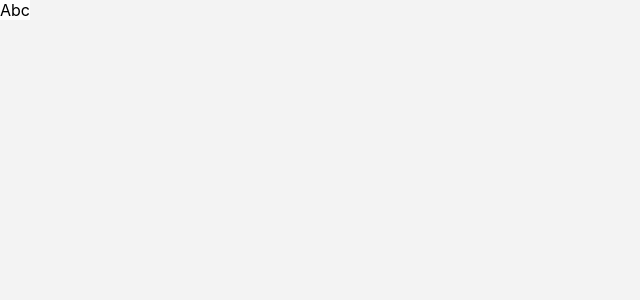
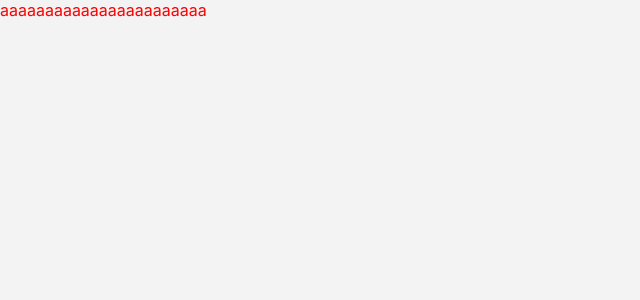
Before and after one commit to abdullahsuhaisk/reactVideoPlayer, a React (Create React App) app: page /video in a window 1280 px wide. Shown: the top 300 px of the page, without its empty margins (0-640 px from the left). Built offline with nearby package versions, Linux system fonts and the light colour scheme.

Commit message:
Overlay is Okay

```diff
--- a/src/App.tsx
+++ b/src/App.tsx
@@ -7,20 +7,27 @@ const App: React.FC = () => {
   return (
     <div className="App" style={{ width: '100%', height: '100vh', overflow: 'hidden', backgroundColor: '#f3f3f3', position: 'relative' }}>
       <Player />
-
-      <div style={{
-        position: 'absolute',
-        top: 0,
-        left: 0,
-        pointerEvents: 'none',
-        backgroundColor: 'white'
-      }}>
-        Abc
-
-      </div>
-
+      <OverlayPortal>
+        <div style={{ color: 'red' }}>
+          aaaaaaaaaaaaaaaaaaaaaaa
+        </div>
+      </OverlayPortal>
     </div>
   );
 }
 
 export default App;
+
+/*
+      <div className="Overlay-Container" style={{
+        position: 'absolute',
+        top: 0,
+        left: 0,
+        width: '100%',
+        height: '100%',
+        pointerEvents: 'none',
+        backgroundColor: 'rgba(0,0,0,0.7)'
+      }}>
+        Abc
+      </div>
+*/
--- a/src/components/OverlayPortal.tsx
+++ b/src/components/OverlayPortal.tsx
@@ -4,15 +4,15 @@ import ResizeSensor from 'css-element-queries/src/ResizeSensor';
 import { throttle } from 'lodash';
 
 const aspectRatio = 1.777;
-const modalRoot = document.getElementsByClassName('player-overlay')[0] as HTMLDivElement;
+const modalRoot = document.getElementsByClassName('player')[0] as HTMLDivElement;
 console.log(modalRoot);
 
 export const OverlayPortal: React.FC<{ children: any }> = ({ children }) => {
   const [root, setRoot] = useState();
 
   useEffect(() => {
-    setRoot(document && document.getElementsByClassName('player-overlay')[0] as HTMLDivElement)
-
+    setRoot(document && document.getElementsByClassName('player')[0] as HTMLDivElement)
+    console.log(document);
   }, [])
 
   const containerRef = useRef<HTMLDivElement>(null);
@@ -27,11 +27,12 @@ export const OverlayPortal: React.FC<{ children: any }> = ({ children }) => {
           position: 'absolute',
           top: 0,
           left: 0,
-          pointerEvents: 'none',
-          backgroundColor: 'white'
+          pointerEvents: 'auto',
 
+          width: '100%',
+          height: '90%'
         }}>
-        asd
+        {children}
       </div>
       , root)
   }
```
